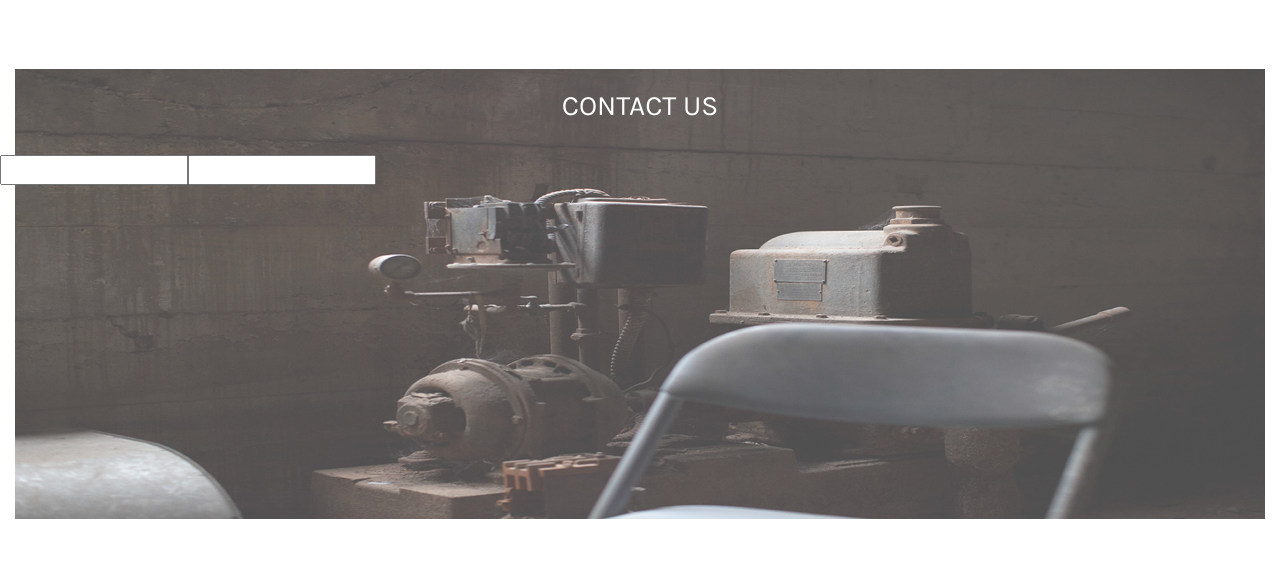
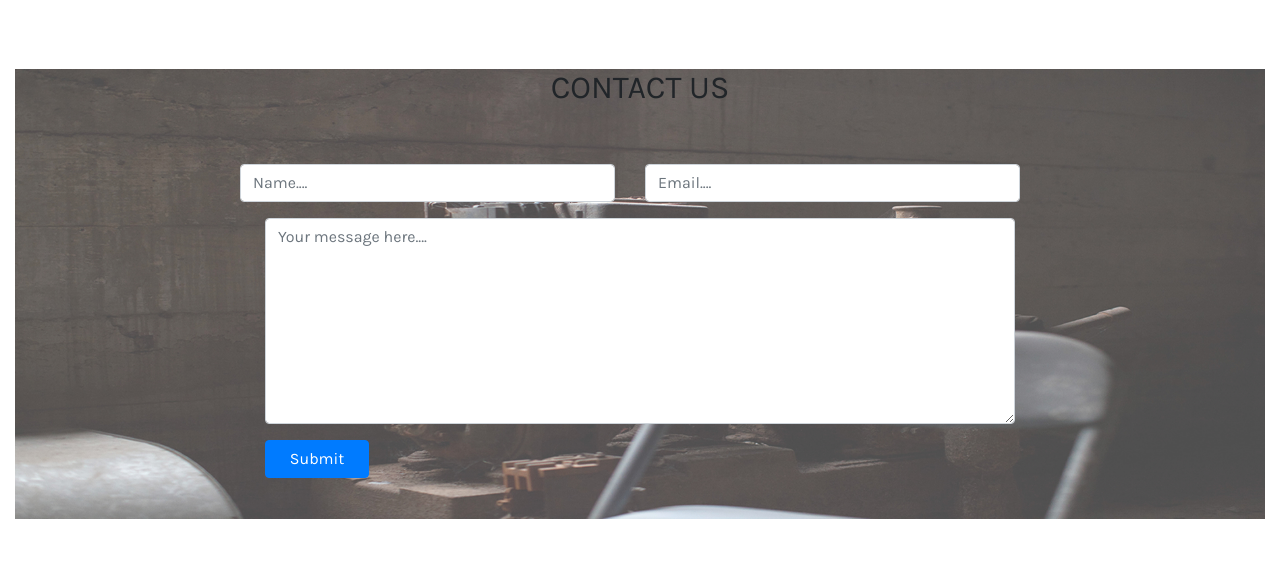
Before and after one commit to Abdullahi-Mohammedamin/delani-studio, a plain HTML site: page index.html in a window 1280 px wide. Shown: the part 2336-2900 px from the top of the page. Drawn offline with nearby package versions, Linux system fonts and the light colour scheme.

Commit message:
fixes 404 error

```diff
--- a/index.html
+++ b/index.html
@@ -152,21 +152,21 @@
                 </div>
             </div><br/><br/><br/>
             <div class="contact">
-                <h3 id="contact-header">
-                    CONTACT US
-                </h3><br/>
-                <div class="row">
-                        <div class="form column md-6">
-                            <form>
-                                <input>
-                            </form>
-                        </div>
-                        <div class="form column md-6">
-                            <form>
-                                <input>
-                            </form>
-                        </div>
-                </div>
+                <div id="header-c">
+                    <h2>CONTACT US</h2>
+                </div><br/><br/>
+                <form>
+                    <input type="hidden" name="u" value="e71bed4d6ae5a7c984dfe28b0">
+                    <input type="hidden" name="id" value="dbf7e27685">
+                    <div class="form-group form-inline">
+                      <input type="text" class="form-control" placeholder = "Name...." name="MERGE1" id="MERGE1" size="25" value="">
+                      <input type="email" class="form-control"  placeholder = "Email...." autocapitalize="off" autocorrect="off" name="MERGE0" id="MERGE0" size="25" value="">
+                    </div>
+                    <div class="form-group">
+                      <textarea class="form-control" rows="8" id="comment" placeholder = "Your message here...."></textarea>
+                    </div>
+                    <button type="submit" class="btn btn-primary col-md-1">Submit</button>
+                  </form>
             </div><br/><br/>
             <div class="icon">
                 <a href="https://twitter.com"><img src="css/img/twitter.png"></a>
```
